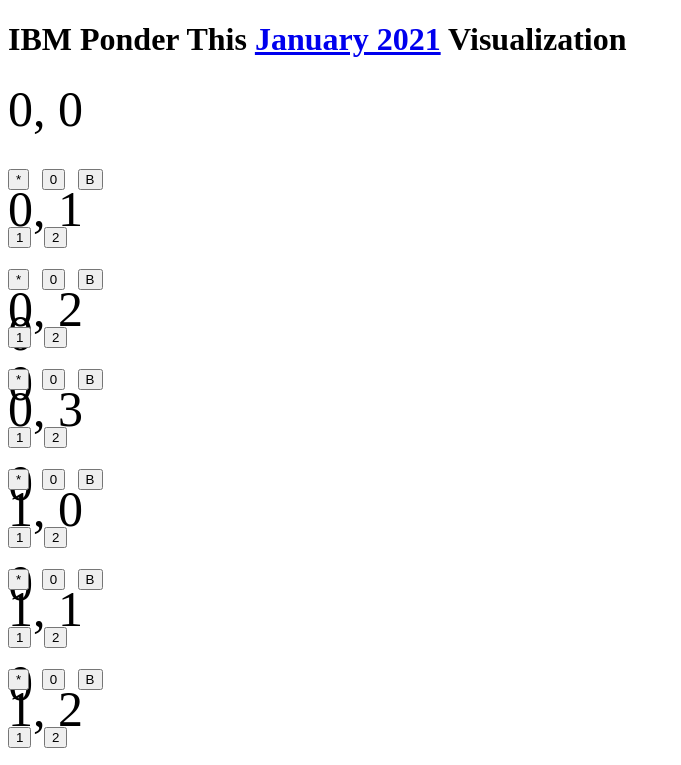
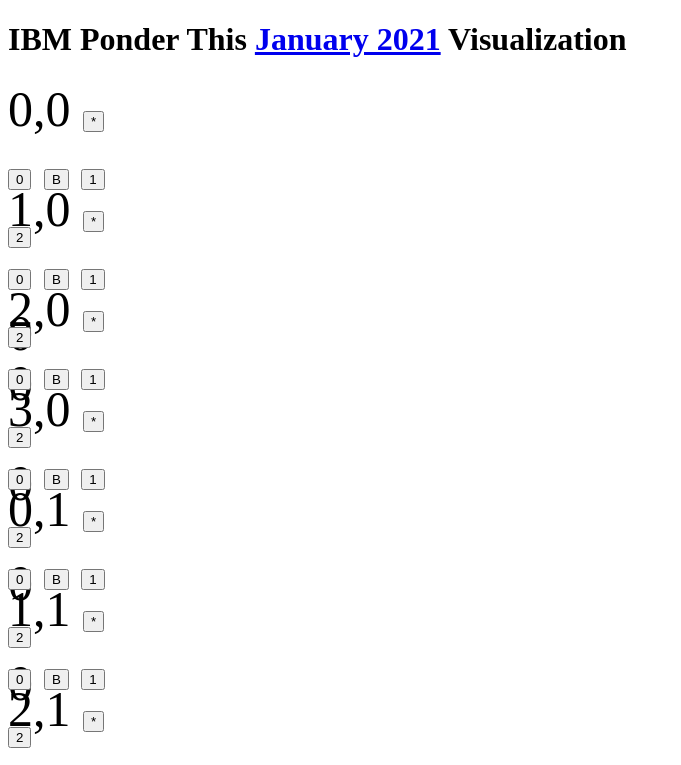
Before and after one commit to ptsgrn/cscu-programming-materials, a SvelteKit app in the folder 2301220-math-model-reason/ponder-this-jan2021/deploy/: page / in a window 1280 px wide. Shown: the top 765 px of the page, without its empty margins (0-681 px from the left). Built offline with nearby package versions, Linux system fonts and the light colour scheme.

Commit message:
fix: correct display order of row and column indices in MachineTable

```diff
--- a/2301220-math-model-reason/ponder-this-jan2021/deploy/src/routes/MachineTable.svelte
+++ b/2301220-math-model-reason/ponder-this-jan2021/deploy/src/routes/MachineTable.svelte
@@ -398,7 +398,7 @@
                   class="absolute z-10 flex-wrap text-xs left-2 bottom-2 group-hover:flex hidden"
                 >
                   <span class="input input-xs join-item w-max">
-                    {rowIndex}, {colIndex}
+                    {colIndex},{rowIndex}
                   </span>
                   <button
                     onclick={() => {
```
